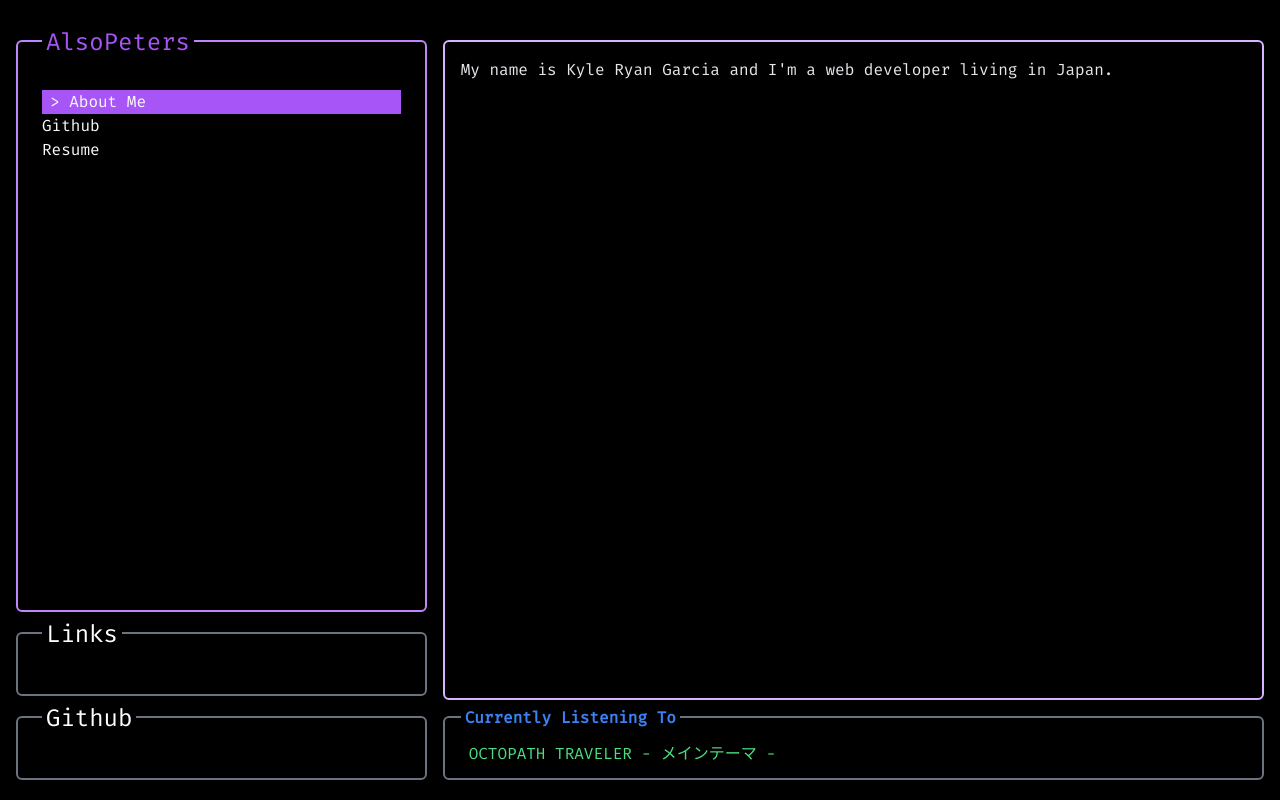
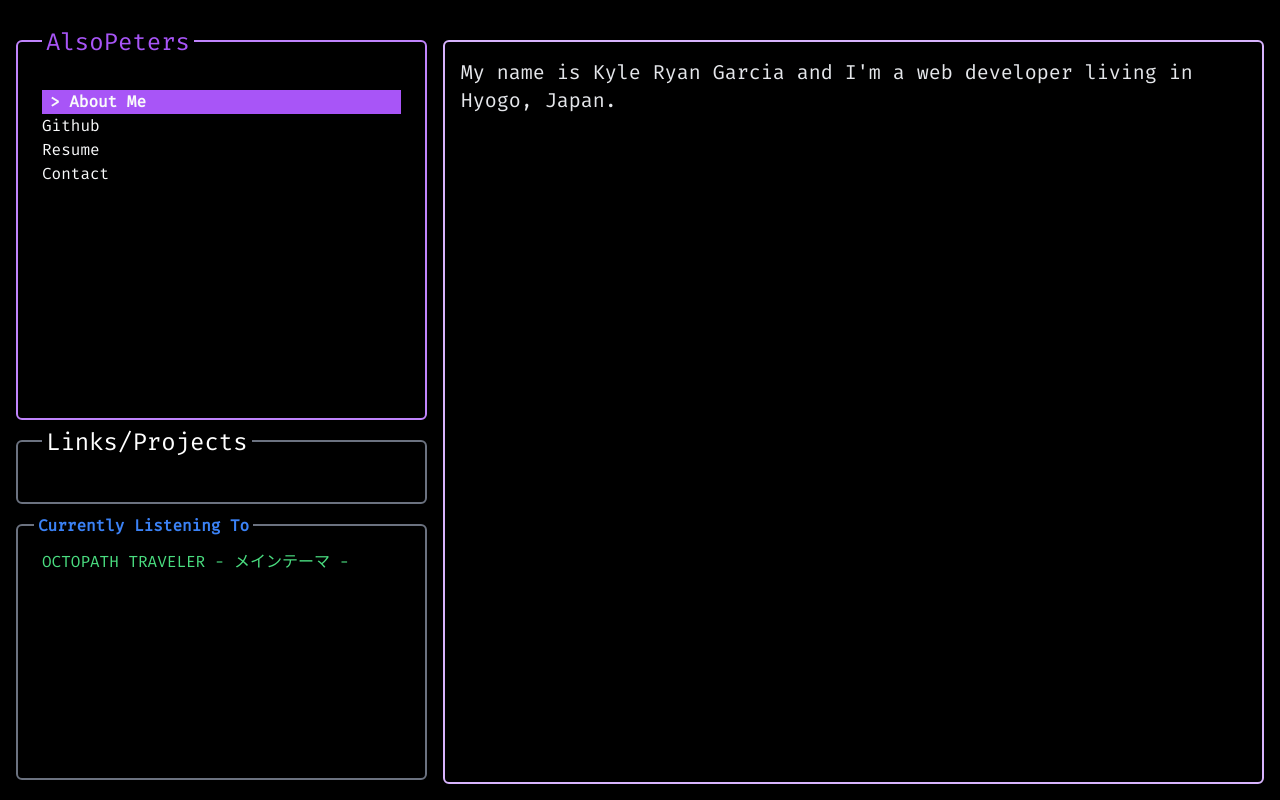
Before and after one commit to AlsoPeters/AlsoPeters-dev, a Next.js app: page / in a window 1280 px wide. Built offline with nearby package versions, Linux system fonts and the light colour scheme.

Commit message:
layout changes. state changes. links

```diff
--- a/pages/index.tsx
+++ b/pages/index.tsx
@@ -1,91 +1,115 @@
 import Head from 'next/head';
+import Image from 'next/image';
 import React, { useState } from 'react';
+import Moogle from '../public/assets/moogle_forward.gif';
 
 export default function Home() {
-  const [alsoPetersSelected, setAlsoPetersSelected] = useState(true);
-  const [linksSelected, setLinksSelected] = useState(false);
-  const [githubSelected, setGithubSelected] = useState(false);
+  const [alsoPetersTabActive, setAlsoPetersTabActive] = useState(true);
+  const [linkTabActive, setlinkTabActive] = useState(false);
+  const [currentlyListeningToTabActive, setcurrentlyListeningToTabActive] =
+    useState(false);
 
   const [aboutMe, setAboutMe] = useState(true);
   const [github, setGithub] = useState(false);
   const [resume, setResume] = useState(false);
+  const [contact, setContact] = useState(false);
 
-  function selectAlsoPeters() {
-    setAlsoPetersSelected(true);
-    setLinksSelected(false);
-    setGithubSelected(false);
+  function alsoPetersTabSelect() {
+    setAlsoPetersTabActive(true);
+    setlinkTabActive(false);
   }
 
-  function selectResume() {
-    setAlsoPetersSelected(false);
-    setLinksSelected(true);
-    setGithubSelected(false);
+  function linkTabSelect() {
+    setAlsoPetersTabActive(false);
+    setlinkTabActive(true);
   }
 
-  function selectGithub() {
-    setAlsoPetersSelected(false);
-    setLinksSelected(false);
-    setGithubSelected(true);
+  function selectCurrentlyListeningTo() {
+    setcurrentlyListeningToTabActive(!currentlyListeningToTabActive);
   }
 
   function clickAboutMe() {
     setAboutMe(true);
     setGithub(false);
     setResume(false);
+    setContact(false);
   }
 
   function clickGithub() {
     setAboutMe(false);
     setGithub(true);
     setResume(false);
+    setContact(false);
   }
 
-  function clickLinks() {
+  function clickResume() {
     setAboutMe(false);
     setGithub(false);
     setResume(true);
+    setContact(false);
+  }
+
+  function clickContact() {
+    setAboutMe(false);
+    setGithub(false);
+    setResume(false);
+    setContact(true);
   }
 
   return (
     <>
       <Head>
-        <title>AlsoPeters.dev</title>
+        <title>alsoPeters.dev</title>
       </Head>
 
       <div className='flex flex-row w-screen h-screen px-4 pt-10 pb-4 bg-black'>
         <div className='flex flex-col w-1/3 mr-2'>
           <div
             className={
-              alsoPetersSelected === true
+              alsoPetersTabActive === true
                 ? 'mb-1 border-2 text-purple-500 border-purple-400 rounded-md grow'
                 : 'mb-1 border-2 text-white border-gray-500 rounded-md flex-none'
             }
           >
             <div
-              onClick={selectAlsoPeters}
+              onClick={alsoPetersTabSelect}
               className='px-1 py-2 ml-6 text-2xl text-center -translate-y-6 bg-black select-none hover:cursor-pointer max-w-fit'
             >
               AlsoPeters
             </div>
-            {alsoPetersSelected === true ? (
-              <ul className='px-6 text-gray-50'>
+            {alsoPetersTabActive === true ? (
+              <ul className='px-6 cursor-pointer text-gray-50'>
                 <li
-                  className={aboutMe === true ? 'bg-purple-500 pl-2' : <></>}
+                  className={
+                    aboutMe === true ? 'bg-purple-500 pl-2 font-bold' : ''
+                  }
                   onClick={clickAboutMe}
                 >
                   {aboutMe === true ? '> About Me' : 'About Me'}
                 </li>
                 <li
-                  className={github === true ? 'bg-purple-500 pl-2' : <></>}
+                  className={
+                    github === true ? 'bg-purple-500 pl-2 font-bold' : ''
+                  }
                   onClick={clickGithub}
                 >
                   {github === true ? '> Github' : 'Github'}
                 </li>
                 <li
-                  className={resume === true ? 'bg-purple-500 pl-2' : <></>}
-                  onClick={clickLinks}
+                  className={
+                    resume === true ? 'bg-purple-500 pl-2 font-bold' : ''
+                  }
+                  onClick={clickResume}
                 >
                   {resume === true ? '> Resume' : 'Resume'}
+                </li>
+                <li
+                  className={
+                    contact === true ? 'pl-2 font-bold bg-purple-500' : ''
+                  }
+                  onClick={clickContact}
+                >
+                  {contact === true ? '> Contact' : 'Contact'}
                 </li>
               </ul>
             ) : (
@@ -95,55 +119,73 @@ export default function Home() {
 
           <div
             className={
-              linksSelected === true
-                ? 'mb-1 border-2 text-purple-500 border-purple-400 rounded-md grow mt-4'
+              linkTabActive === true
+                ? 'mb-1 border-2 text-purple-500 border-purple-300 rounded-md grow mt-4'
                 : 'mb-1 border-2 h-16 text-white border-gray-500 rounded-md flex-none mt-4'
             }
           >
             <div
-              onClick={selectResume}
+              onClick={linkTabSelect}
               className='px-1 ml-6 text-2xl text-center -translate-y-4 bg-black select-none max-w-fit hover:cursor-pointer '
             >
-              Links
+              Links/Projects
             </div>
           </div>
 
           <div
             className={
-              githubSelected === true
-                ? 'mb-1 border-2 text-purple-500 border-purple-300 rounded-md grow mt-4'
-                : 'mb-1 border-2 h-16 text-white border-gray-500 rounded-md flex-none mt-4'
+              'mb-1 border-2 h-64 text-white border-gray-500 rounded-md flex-none mt-4'
             }
           >
             <div
-              onClick={selectGithub}
-              className='px-1 ml-6 text-2xl text-center -translate-y-4 bg-black select-none max-w-fit hover:cursor-pointer '
+              onClick={selectCurrentlyListeningTo}
+              className='px-1 ml-4 font-bold text-center text-blue-500 -translate-y-3 bg-black select-none max-w-fit'
             >
-              Github
-            </div>
-          </div>
-        </div>
-
-        <div className='flex flex-col w-2/3 ml-2 '>
-          <div className='border-2 border-purple-300 rounded-md grow'>
-            <p className='p-4 text-gray-200'>
-              {' '}
-              My name is Kyle Ryan Garcia and I'm a web developer living in
-              Japan.
-            </p>
-          </div>
-          <div className='flex-none h-16 mt-4 mb-1 border-2 border-gray-500 rounded-md'>
-            <div className='px-1 ml-4 font-bold text-blue-500 -translate-y-3 bg-black max-w-fit'>
               Currently Listening To
             </div>
             <a
-              href='https://youtu.be/sR1OHW_IReI'
+              href='https://youtu.be/sR1OHWeq ascii gif_IReI'
               rel='noreferrer'
               target='_blank'
               className='px-6 text-green-400'
             >
               OCTOPATH TRAVELER - メインテーマ -
             </a>
+            {currentlyListeningToTabActive === true ? (
+              <div className='mt-20'>
+                <Image width={100} height={100} src={Moogle} alt='Moogle' />
+              </div>
+            ) : (
+              <></>
+            )}
+          </div>
+        </div>
+
+        <div className='flex flex-col w-2/3 ml-2 '>
+          <div className='p-4 text-xl text-gray-200 border-2 border-purple-300 rounded-md grow'>
+            {aboutMe === true ? (
+              <p>
+                {' '}
+                My name is Kyle Ryan Garcia and I'm a web developer living in
+                Hyogo, Japan.
+              </p>
+            ) : github === true ? (
+              <a
+                target='_blank'
+                rel='noreferrer'
+                href='https://github.com/AlsoPeters'
+              >
+                Visit me on Github <span className='text-blue-500'>here</span>.
+              </a>
+            ) : resume === true ? (
+              <p>Coming soon...</p>
+            ) : contact === true ? (
+              <a href='mailto:garcia.kyle.ryan@gmail.com'>
+                Send me an email <span className='text-blue-500'>here</span>.
+              </a>
+            ) : (
+              ''
+            )}
           </div>
         </div>
       </div>
```
Also changed, not shown: public/assets/moogle_forward.gif (added).
